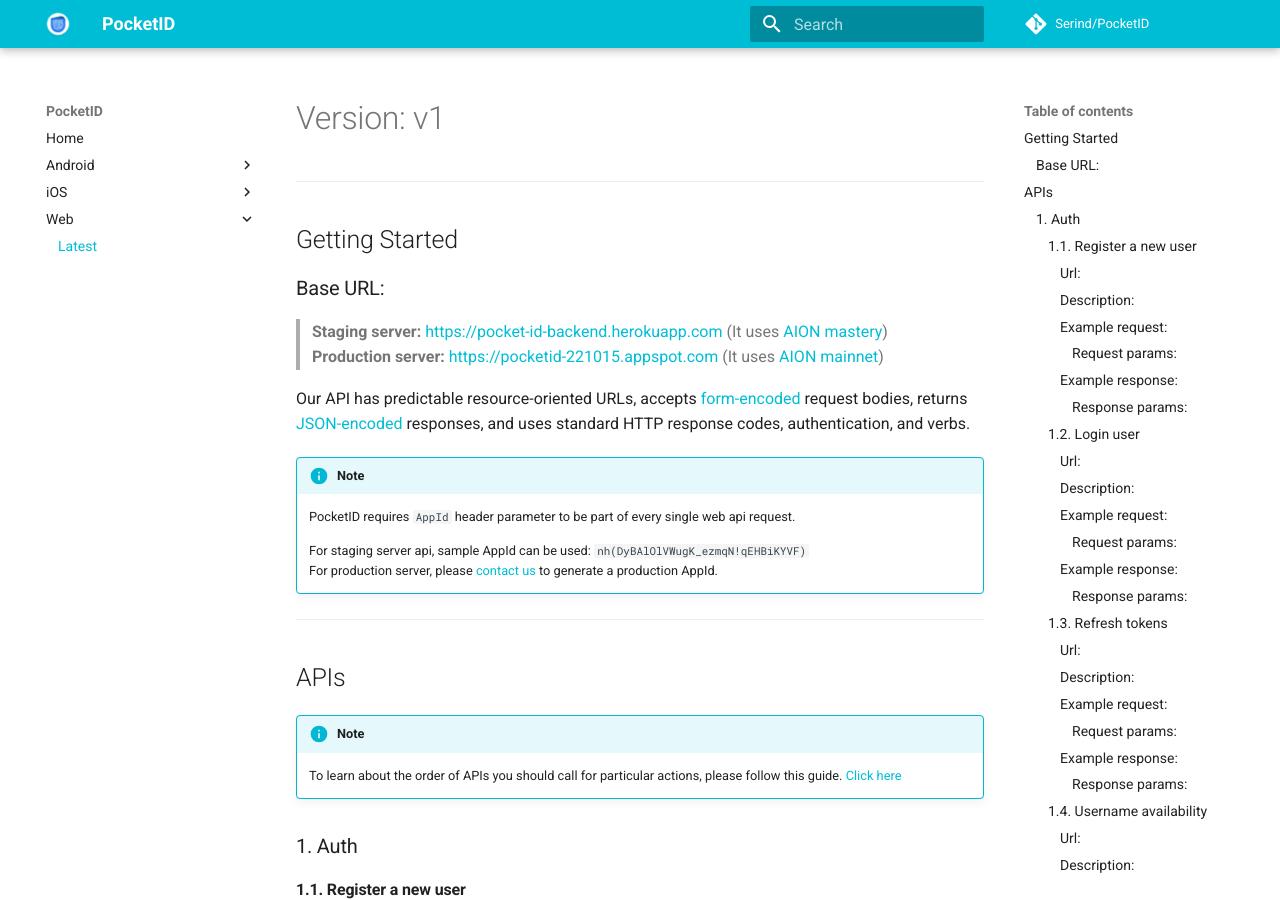
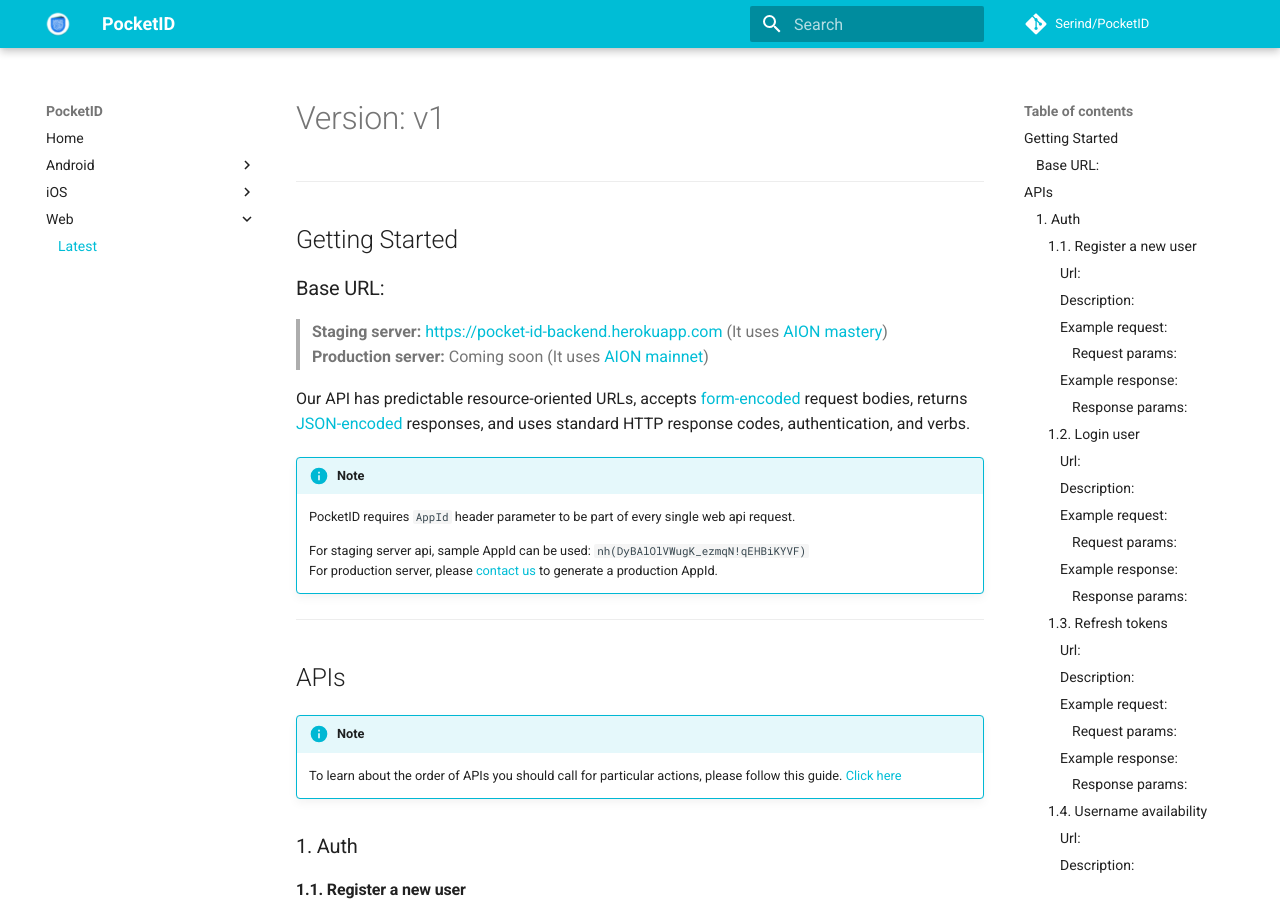
Before and after one commit to Serind/PocketID, an MkDocs documentation site: the page built from docs/web/index.md, in a window 1280 px wide and 900 px high. Built offline with MkDocs 1.6.1 and Material for MkDocs 9.7.7, drawn with Linux system fonts in a browser that asks for light colours; comment, search, counter and statistics services are not loaded; old or Windows-style settings are respelled for this version of MkDocs.

Commit message:
Remove production api url

```diff
--- a/docs/web/index.md
+++ b/docs/web/index.md
@@ -7,7 +7,7 @@
 > <b>Staging server:</b>
 [https://pocket-id-backend.herokuapp.com](https://pocket-id-backend.herokuapp.com) (It uses [AION mastery](https://mastery.aion.network/#/)) <br>
 > <b>Production server: </b>
-[https://pocketid-221015.appspot.com](https://pocketid-221015.appspot.com) (It uses [AION mainnet](https://mainnet.aion.network/#/dashboard))
+Coming soon (It uses [AION mainnet](https://mainnet.aion.network/#/dashboard))
 
 Our API has predictable resource-oriented URLs, accepts [form-encoded](https://en.wikipedia.org/wiki/POST_(HTTP)#Use_for_submitting_web_forms) request bodies, returns [JSON-encoded](http://www.json.org/) responses, and uses standard HTTP response codes, authentication, and verbs.
 
```
